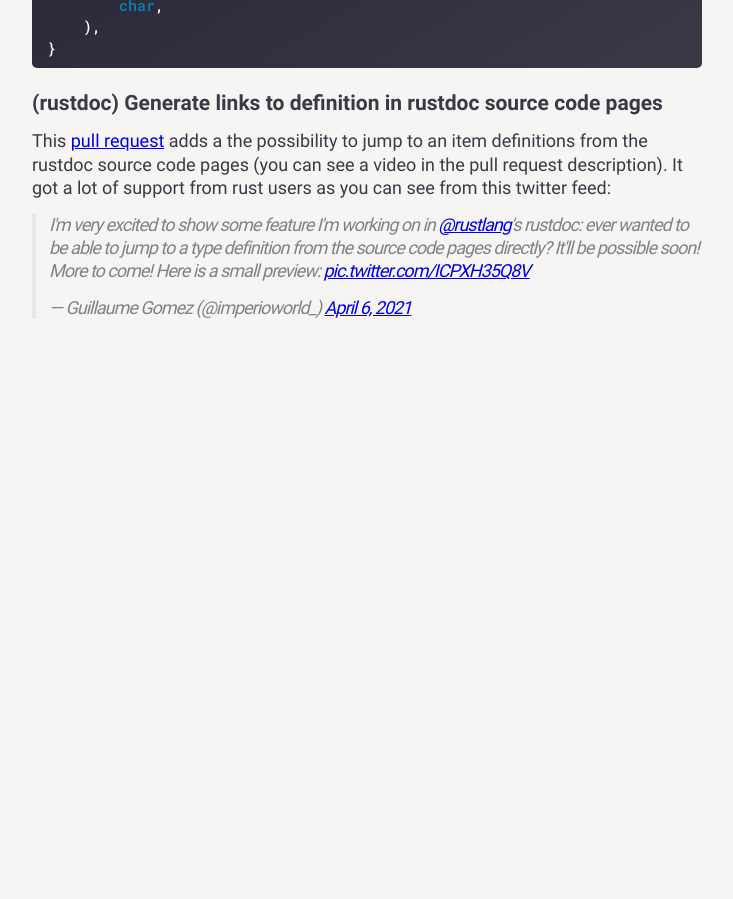
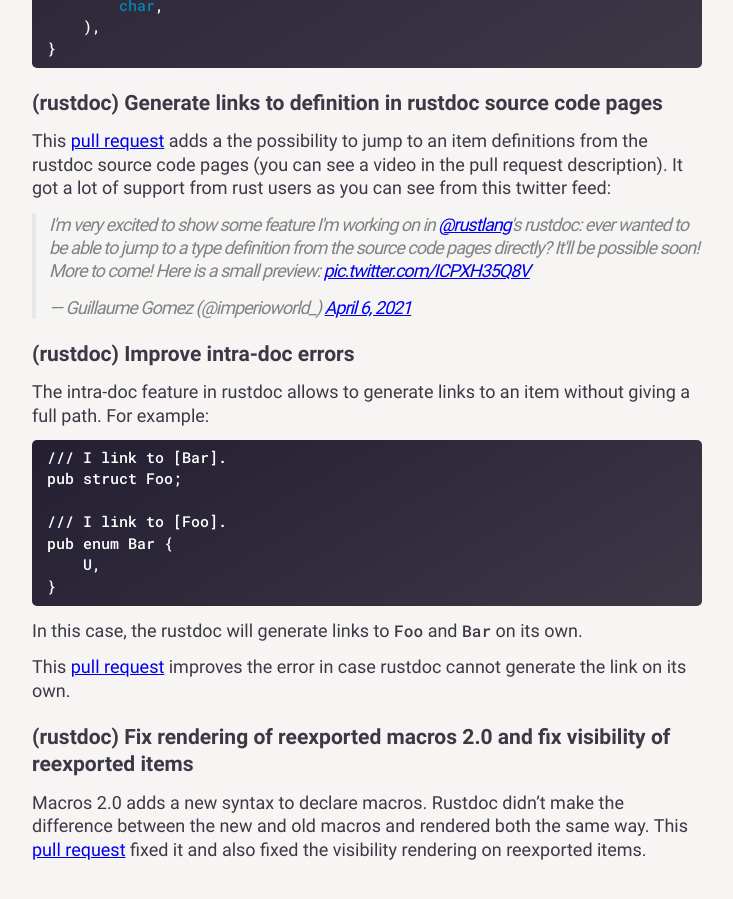
Before and after one commit to yijunyu/trusted-programming.github.io, a Jekyll site: the page built from articles/opensource-contributions.md, in a window 1280 px wide and 900 px high, scrolled down 8257 px. Shown: the whole window, without its empty margins (273-1006 px from the left). Built offline with Jekyll 4.4.1, drawn with Linux system fonts in a browser that asks for light colours; comment, search, counter and statistics services are not loaded; before the commit the page ends 8625 px from its top, so only the background shows below that.

Commit message:
Add more contributions

````diff
--- a/articles/opensource-contributions.md
+++ b/articles/opensource-contributions.md
@@ -275,3 +275,25 @@ pub enum Enum {
 This [pull request](https://github.com/rust-lang/rust/pull/84176) adds a the possibility to jump to an item definitions from the rustdoc source code pages (you can see a video in the pull request description). It got a lot of support from rust users as you can see from this twitter feed:
 
 <blockquote class="twitter-tweet"><p lang="en" dir="ltr">I&#39;m very excited to show some feature I&#39;m working on in <a href="https://twitter.com/rustlang?ref_src=twsrc%5Etfw">@rustlang</a>&#39;s rustdoc: ever wanted to be able to jump to a type definition from the source code pages directly? It&#39;ll be possible soon! More to come! Here is a small preview: <a href="https://t.co/ICPXH35Q8V">pic.twitter.com/ICPXH35Q8V</a></p>&mdash; Guillaume Gomez (@imperioworld_) <a href="https://twitter.com/imperioworld_/status/1379506735094857728?ref_src=twsrc%5Etfw">April 6, 2021</a></blockquote> <script async src="https://platform.twitter.com/widgets.js" charset="utf-8"></script>
+
+### (rustdoc) Improve intra-doc errors
+
+The intra-doc feature in rustdoc allows to generate links to an item without giving a full path. For example:
+
+```rust
+/// I link to [Bar].
+pub struct Foo;
+
+/// I link to [Foo].
+pub enum Bar {
+    U,
+}
+```
+
+In this case, the rustdoc will generate links to `Foo` and `Bar` on its own.
+
+This [pull request](https://github.com/rust-lang/rust/pull/87285) improves the error in case rustdoc cannot generate the link on its own.
+
+### (rustdoc) Fix rendering of reexported macros 2.0 and fix visibility of reexported items
+
+Macros 2.0 adds a new syntax to declare macros. Rustdoc didn't make the difference between the new and old macros and rendered both the same way. This [pull request](https://github.com/rust-lang/rust/pull/86841) fixed it and also fixed the visibility rendering on reexported items.
````
Also changed, not shown: articles/work-in-progress.md (+8 -0 lines).
